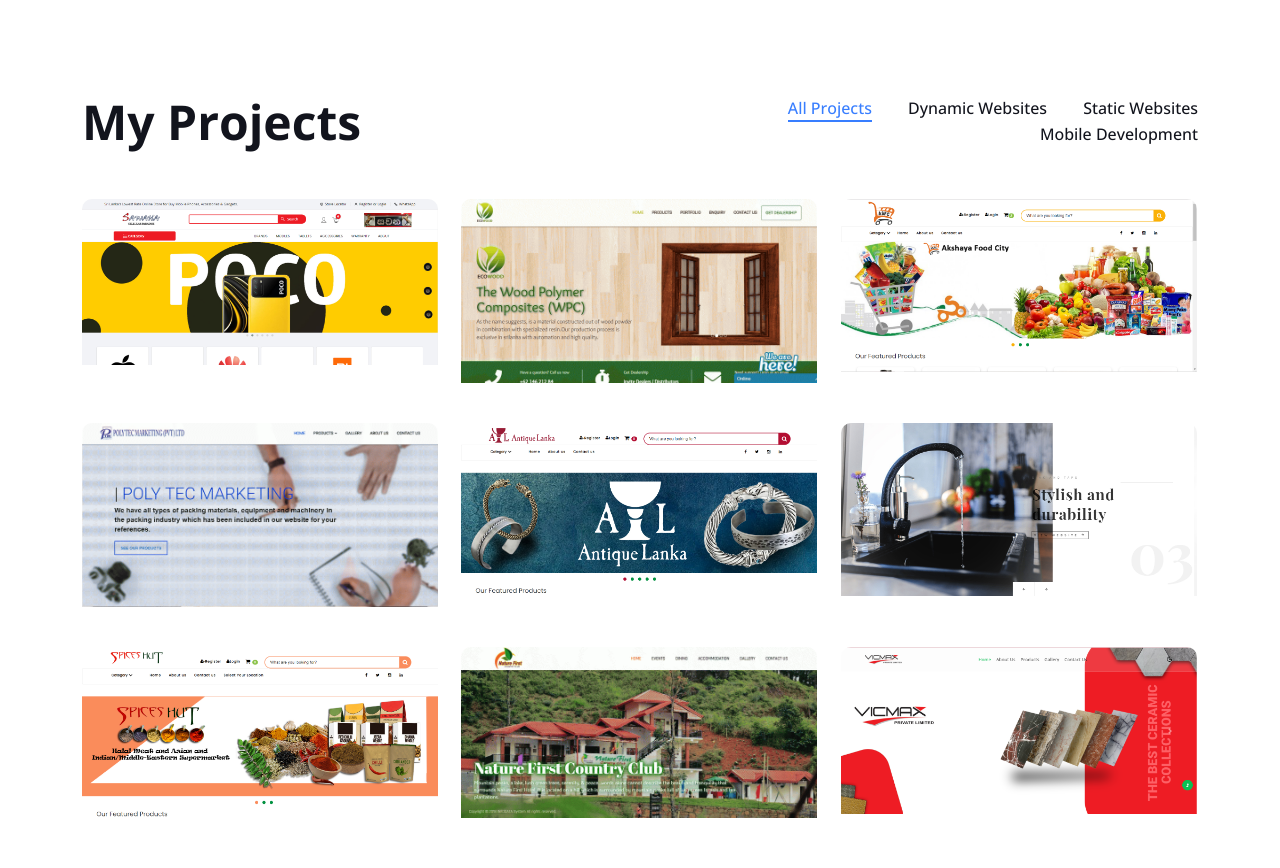
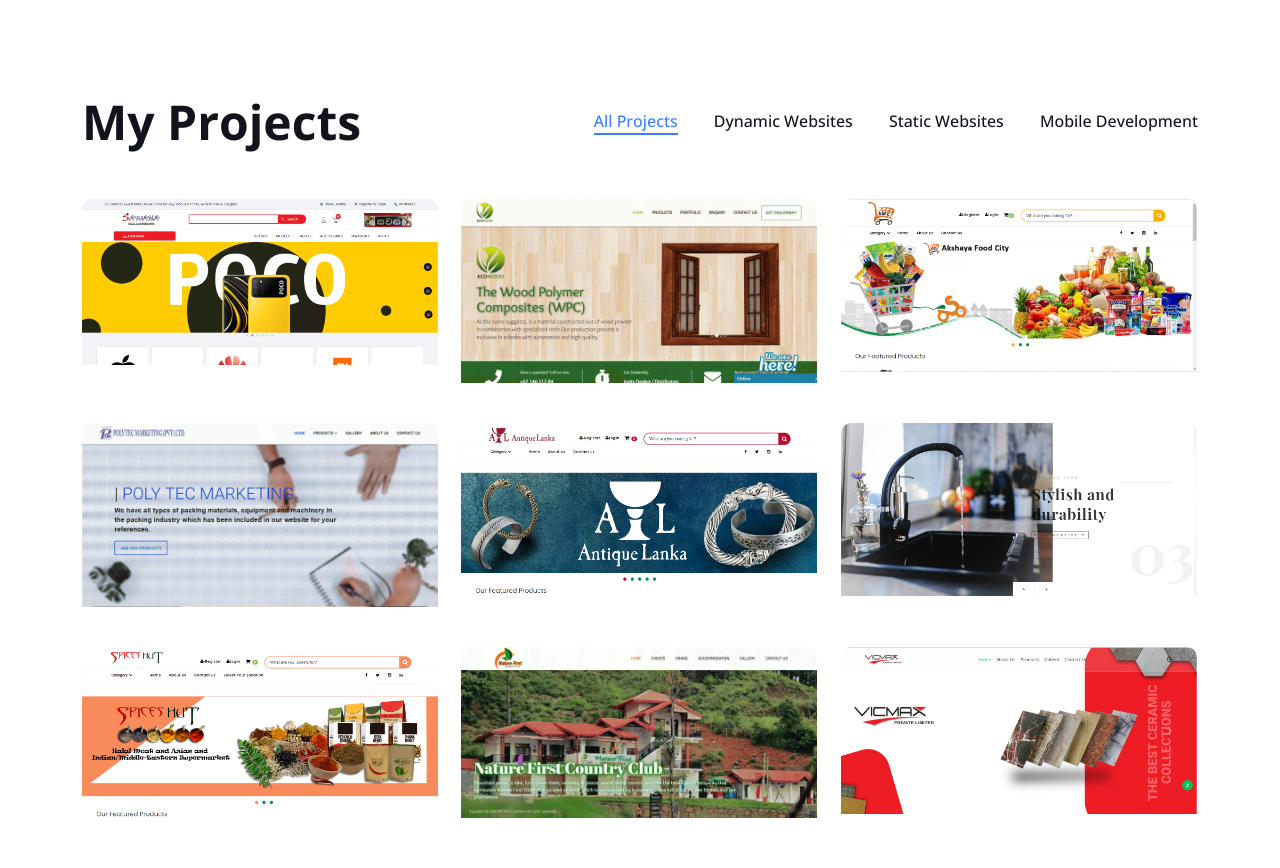
Before and after one commit to Lakshan1995/lakshan.github.io, a plain HTML site: page index.html in a window 1280 px wide. Shown: the part 1868-2736 px from the top of the page. Drawn offline with nearby package versions, Linux system fonts and the light colour scheme; some packages are replaced by stand-ins of ours; a script that the page names is missing.

Commit message:
Updated Project Section
changed the bootstrap column size 6 to 8

```diff
--- a/index.html
+++ b/index.html
@@ -317,10 +317,10 @@
     <div class="container-xxl py-6 pt-5" id="project">
         <div class="container">
             <div class="row g-5 mb-5 align-items-center wow fadeInUp" data-wow-delay="0.1s">
-                <div class="col-lg-6">
+                <div class="col-lg-4">
                     <h1 class="display-5 mb-0">My Projects</h1>
                 </div>
-                <div class="col-lg-6 text-lg-end">
+                <div class="col-lg-8 text-lg-end">
                     <ul class="list-inline mx-n3 mb-0" id="portfolio-flters">
                         <li class="mx-3 active" data-filter="*">All Projects</li>
                         <li class="mx-3" data-filter=".first">Dynamic Websites</li>
```
